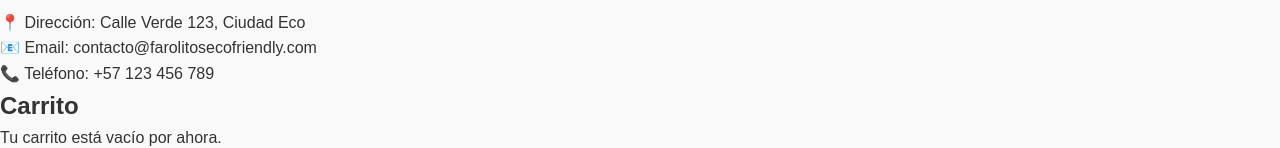
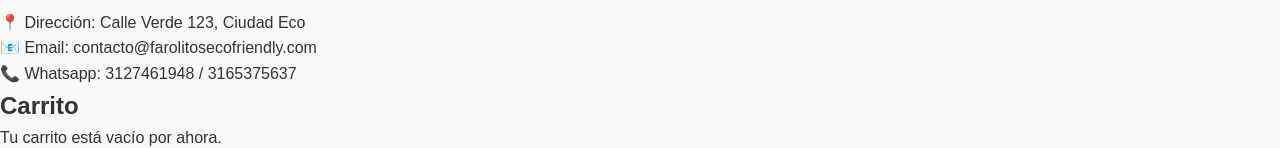
Before and after one commit to farolitosecofriendly/farolitos-eco, a plain HTML site: page index.html in a window 1280 px wide. Shown: the part 747-895 px from the top of the page. Drawn offline with Linux system fonts and the light colour scheme.

Commit message:
Update index.html

```diff
--- a/index.html
+++ b/index.html
@@ -66,7 +66,7 @@
       <h2>Contacto</h2>
       <p>📍 Dirección: Calle Verde 123, Ciudad Eco</p>
       <p>📧 Email: contacto@farolitosecofriendly.com</p>
-      <p>📞 Teléfono: +57 123 456 789</p>
+      <p>📞 Whatsapp: 3127461948 / 3165375637</p>
     </section>
 
     <!-- ======= CARRITO ======= -->
```
